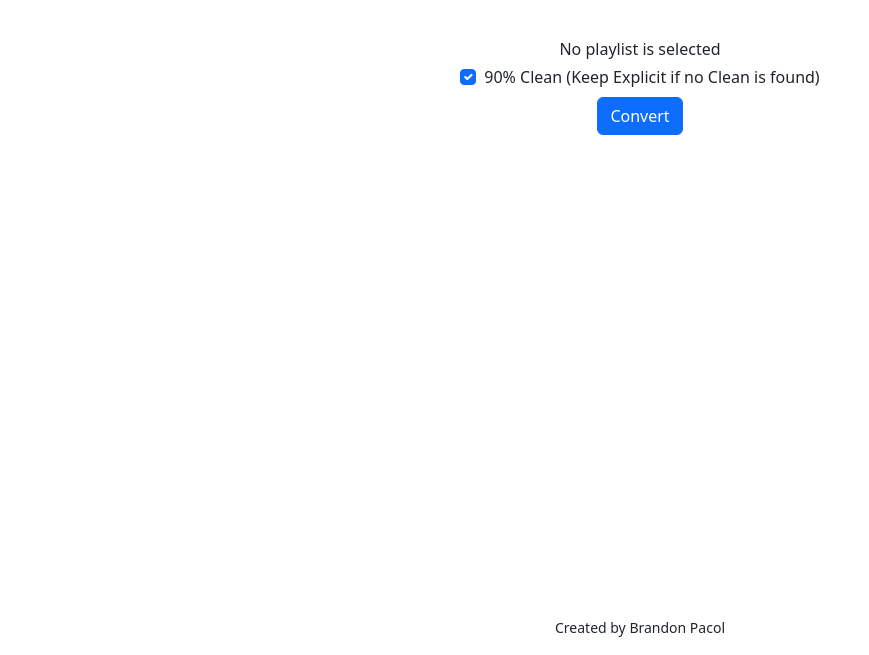
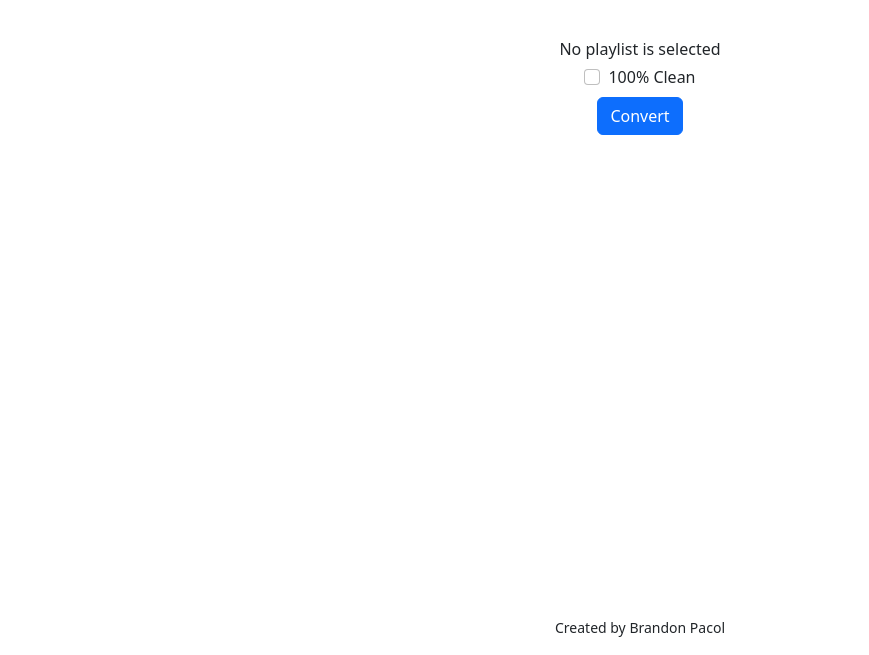
Before and after one commit to brandonpacol/90-CE-Converter, a plain HTML site: page home.html in a window 1280 px wide. Shown: the part 145-800 px from the top of the page, without its empty margins (0-869 px from the left). Drawn offline with nearby package versions, Linux system fonts and the light colour scheme; no server answers.

Commit message:
100% Clean text

```diff
--- a/home.html
+++ b/home.html
@@ -65,9 +65,9 @@
             <p id="selected-playlist-text" class="mb-1">No playlist is selected</p>
 
             <div class="form-check mb-2">
-                <input class="form-check-input" type="checkbox" value="" id="keep-explicit" checked>
+                <input class="form-check-input" type="checkbox" value="" id="keep-explicit">
                 <label class="form-check-label" for="keep-explicit">
-                  90% Clean (Keep Explicit if no Clean is found)
+                  100% Clean
                 </label>
             </div>
 
--- a/home.js
+++ b/home.js
@@ -393,7 +393,7 @@ const APPController = (function(UICtrl, APICtrl) {
         UICtrl.editIsConvertingText(playlistName);
 
 
-        let keepExplicit = UICtrl.getExplicit();
+        let keepExplicit = !(UICtrl.getExplicit());
         let percentageString = '';
         if (keepExplicit) {
             percentageString = ' (90% Clean)'
```
